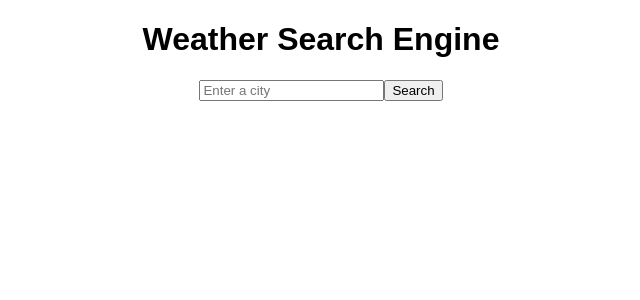
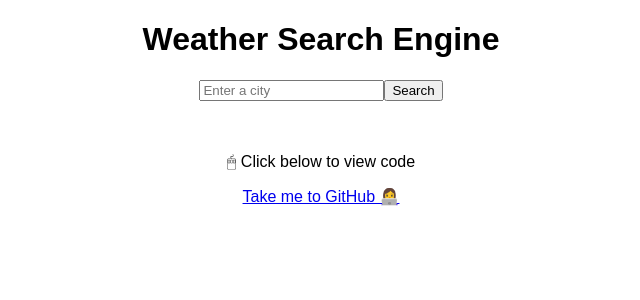
Before and after one commit to ahrianeramos/convert-codesandbox-to-vscode, a React (Create React App) app: page / in a window 1280 px wide. Shown: the top 300 px of the page, without its empty margins (319-959 px from the left). Built offline with nearby package versions, Linux system fonts and the light colour scheme.

Commit message:
Added link to GitHub repo

```diff
--- a/src/App.js
+++ b/src/App.js
@@ -6,7 +6,10 @@ function App() {
     <div className="App">
       <h1>Weather Search Engine</h1>
       <Search />
-      <p></p>
+      <br />
+      <br />
+      <p>🖱 Click below to view code</p>
+      <a href="https://github.com/misspx12/convert-codesandbox-to-vscode" target="_blank" >Take me to GitHub 👩‍💻</a>
     </div>
   );
 }
```
